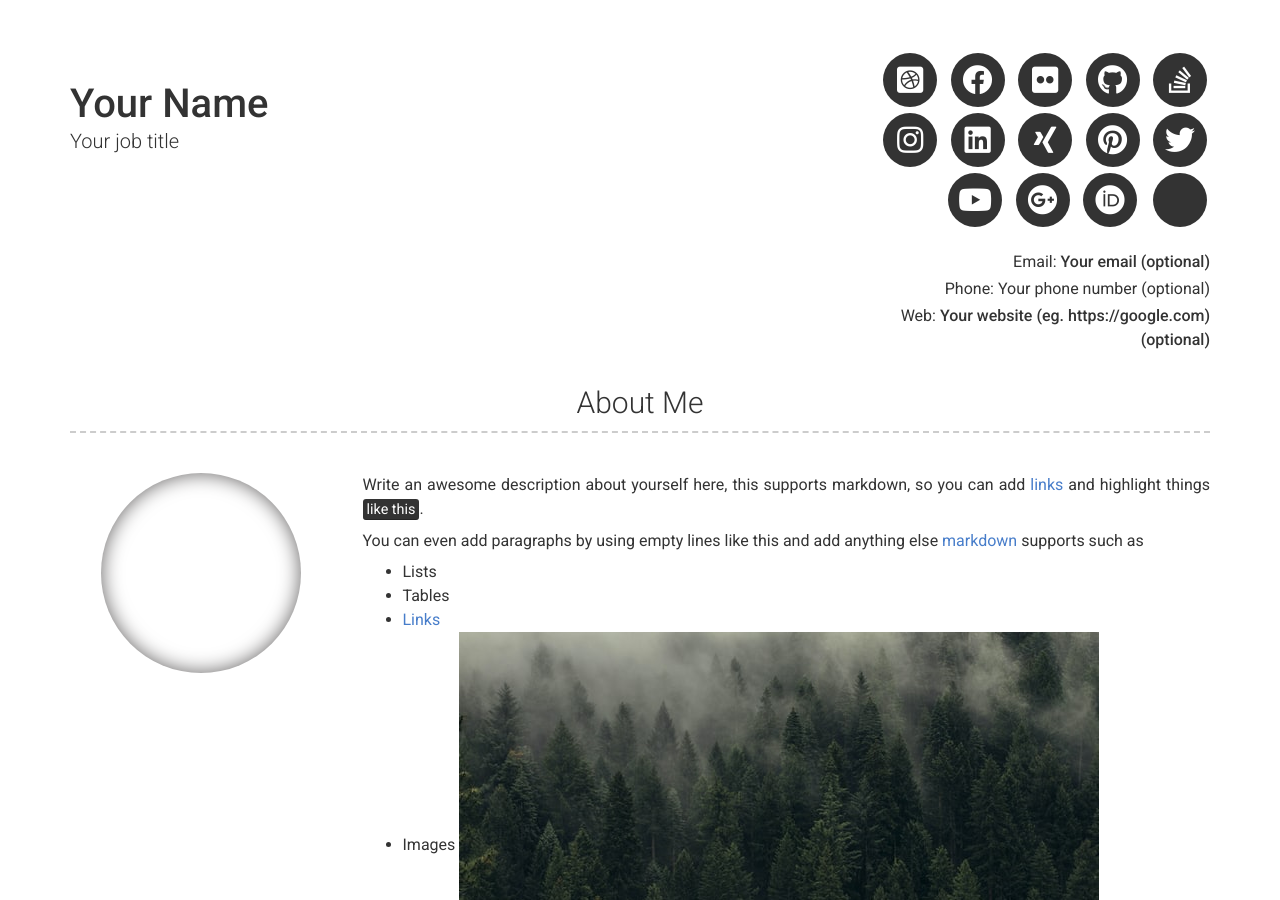
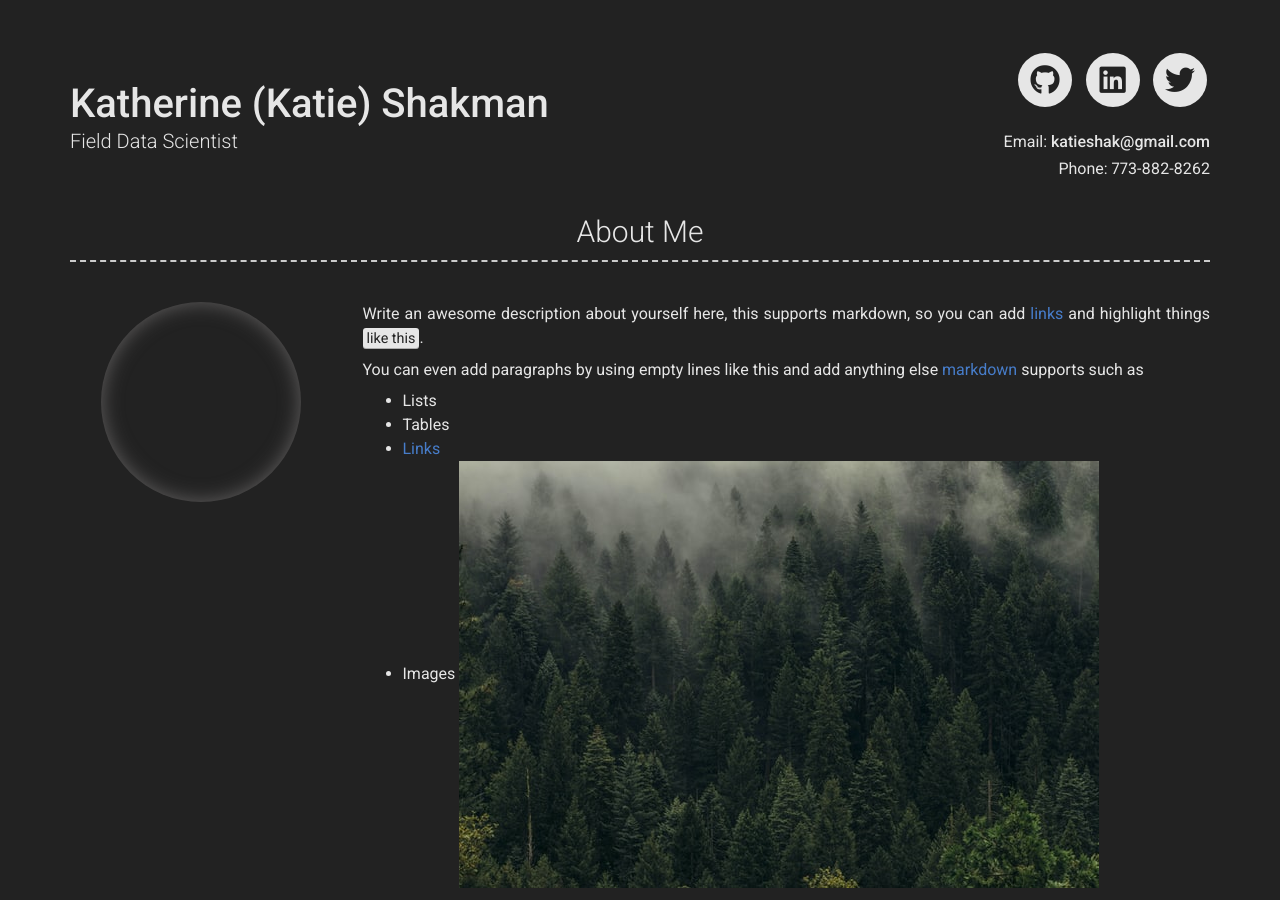
Before and after one commit to katieshakman/katieshakman.github.io, a Jekyll site: the page built from index.md, in a window 1280 px wide and 900 px high. Built offline with Jekyll 4.4.1, drawn with Linux system fonts in a browser that asks for light colours; nearby versions of some CDN libraries; some of the changed text lies outside the part shown.

Commit message:
Update _config.yml

```diff
--- a/_config.yml
+++ b/_config.yml
@@ -6,38 +6,39 @@ repository: Git repository where your resume will be hosted, only required if yo
 version: 2
 
 # Personal info
-name: Your Name
-title: Your job title
-email: Your email (optional)
+name: Katherine (Katie) Shakman
+title: Field Data Scientist
+email: katieshak@gmail.com
 # email_title: Email (Email title override)
-phone: Your phone number (optional)
+phone: 773-882-8262
 # phone_title: Phone (Phone title override)
-website: Your website (eg. https://google.com)(optional)
+# website: Your website (eg. https://google.com)(optional)
 # website_title: Web (Website title override)
 
 # Dark Mode (true/false/never)
-darkmode: false
+darkmode: true
 
 # Social links
-twitter_username: jekyllrb
-github_username:  jekyll
-stackoverflow_username: "00000001"
-dribbble_username: jekyll
-facebook_username: jekyll
-flickr_username: jekyll
-instagram_username: jekyll
-linkedin_username: jekyll
-xing_username: jekyll
-pinterest_username: jekyll
-youtube_username: jekyll
-googleplus_username: +jekyll
-orcid_username: 0000-0000-0000-0000
+linkedin_username: katherineshakman
+twitter_username: markovchainmail
+github_username:  katieshakman
+#stackoverflow_username: "00000001"
+#dribbble_username: jekyll
+#facebook_username: jekyll
+#flickr_username: jekyll
+#instagram_username: jekyll
+
+#xing_username: jekyll
+#pinterest_username: jekyll
+#youtube_username: jekyll
+#googleplus_username: +jekyll
+#orcid_username: 0000-0000-0000-0000
 
 # Additional icon links
-additional_links:
-- title: Link name
-  icon: Font Awesome brand icon name (eg. fab fa-twitter) (https://fontawesome.com/icons?d=gallery&s=brands&m=free)
-  url: Link url (eg. https://google.com)
+# additional_links:
+# - title: Link name
+#   icon: Font Awesome brand icon name (eg. fab fa-twitter) (https://fontawesome.com/icons?d=gallery&s=brands&m=free)
+#   url: Link url (eg. https://google.com)
 # - title: another link
 #   icon: font awesome brand icon name (eg. fab fa-twitter) (https://fontawesome.com/icons?d=gallery&s=brands&m=free)
 #   url: Link url (eg. https://google.com)
```
